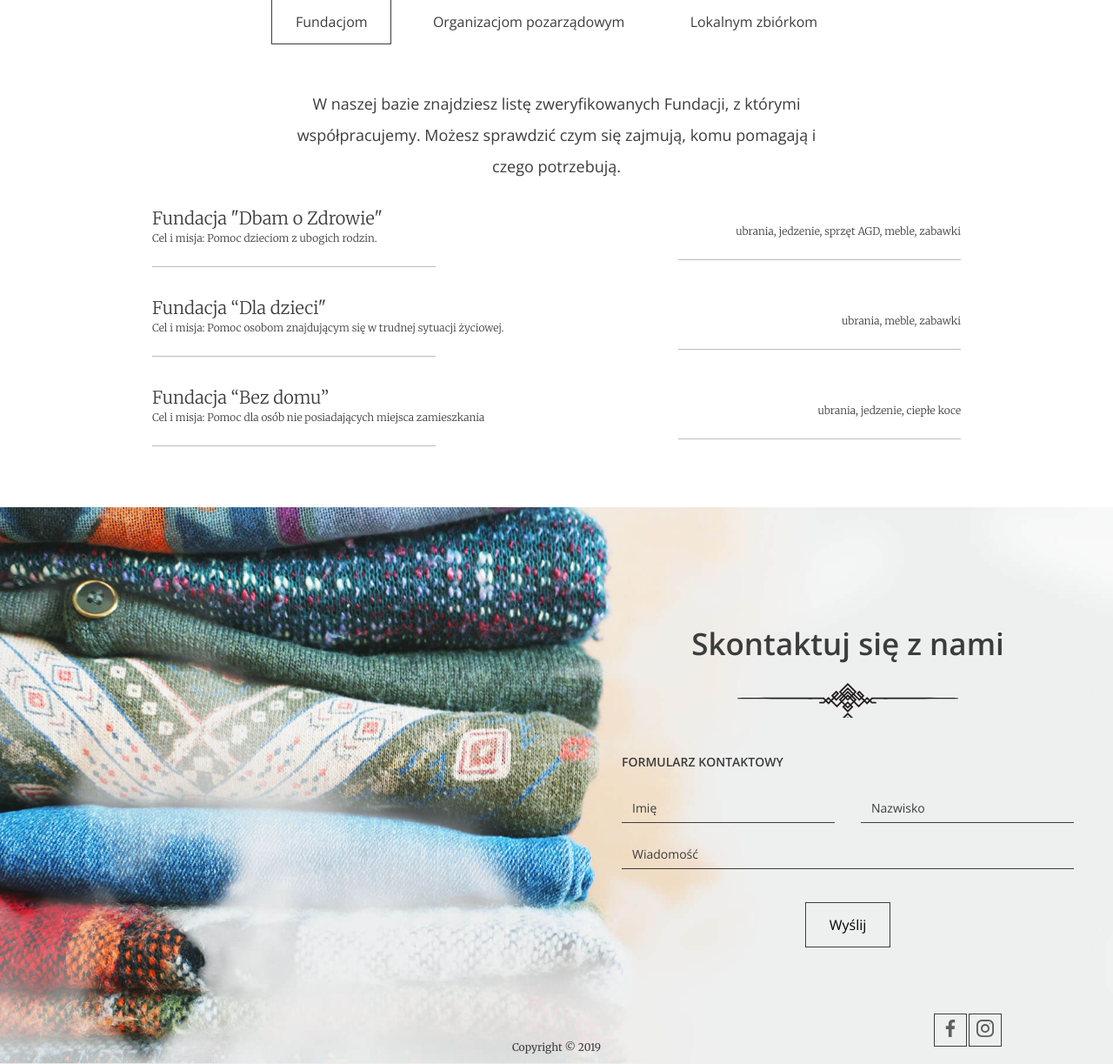
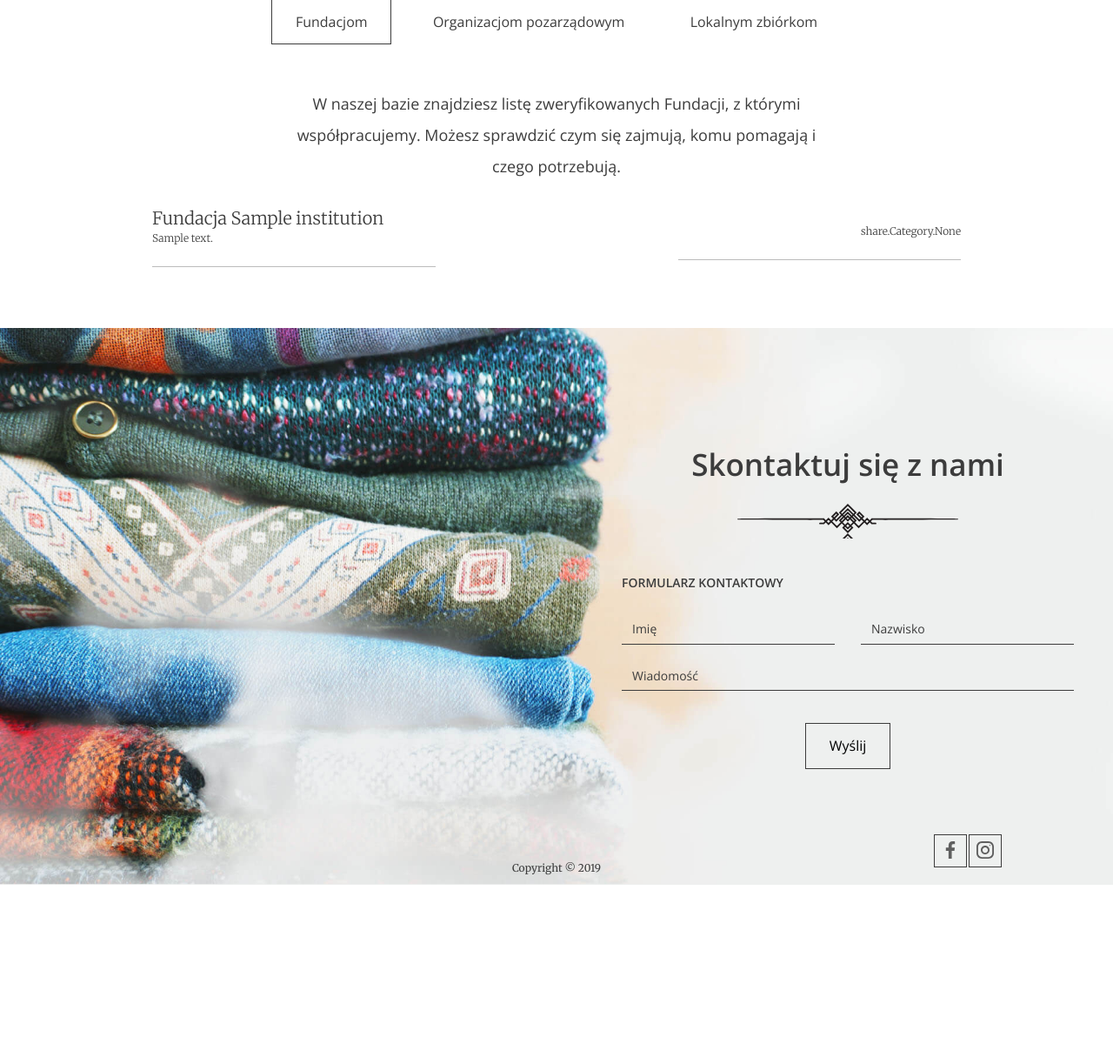
Before and after one commit to MetalFatigue/Charity_donation, a Django app: page / in a window 1280 px wide. Shown: the part 2794-4017 px from the top of the page at 87% size. After the commit the page ends 3811 px from the top, so only its background shows below. Run offline with Django 4.2, Linux system fonts and the light colour scheme; tables that the repository leaves empty hold one stand-in row (values such as "Sample post").

Commit message:
#2 Strona główna-Dynamiczne ładowanie instytucji

```diff
--- a/share/views.py
+++ b/share/views.py
@@ -8,9 +8,18 @@ class LandingPage(View):
     def get(self, request):
         bags = Donation.objects.all().aggregate(Sum('quantity'))
         institutions = Institution.objects.all()
+        foundations = institutions.filter(type=0)
+        non_government_organization = institutions.filter(type=1)
+        community_collection = institutions.filter(type=2)
         donated_institutions = institutions.filter(donation__quantity__gt=0).count()
-        return render(request, "index.html", {"bags": bags, "institutions": institutions,
-                                              "donated_institution": donated_institutions})
+        context = {
+            "bags": bags,
+            "foundations": foundations,
+            "non_government_organization": non_government_organization,
+            "community_collection": community_collection,
+            "donated_institution": donated_institutions
+        }
+        return render(request, "index.html", context)
 
 
 class AddDonation(View):
--- a/templates/index.html
+++ b/templates/index.html
@@ -2,15 +2,6 @@
 {% load static %}
 <!DOCTYPE html>
 <html lang="pl">
-
-{#  <head>#}
-{#    <meta charset="UTF-8" />#}
-{#    <meta name="viewport" content="width=device-width, initial-scale=1.0" />#}
-{#    <meta http-equiv="X-UA-Compatible" content="ie=edge" />#}
-{#    <title>Document</title>#}
-{#    <link rel="stylesheet" href="{% static "css/style.css" %}"/>#}
-{#  </head>#}
-
 <body>
 {% block content %}
     <header class="header--main-page">
@@ -126,32 +88,16 @@
             <p>W naszej bazie znajdziesz listę zweryfikowanych Fundacji, z którymi współpracujemy. Możesz sprawdzić czym się zajmują, komu pomagają i czego potrzebują.</p>
 
             <ul class="help--slides-items">
+                {% for f in foundations %}
                     <li>
                         <div class="col">
-              <div class="title">Fundacja "Dbam o Zdrowie"</div>
-              <div class="subtitle">Cel i misja: Pomoc dzieciom z ubogich rodzin.</div>
+                            <div class="title">Fundacja {{ f.name }}</div>
+                            <div class="subtitle">{{ f.description}}</div>
                         </div>
-
-            <div class="col"><div class="text">ubrania, jedzenie, sprzęt AGD, meble, zabawki</div></div>
+                             <div class="col"><div class="text">{{ f.categories }}</div>
+                        </div>
                     </li>
-
-          <li>
-            <div class="col">
-              <div class="title">Fundacja “Dla dzieci"</div>
-              <div class="subtitle">Cel i misja: Pomoc osobom znajdującym się w trudnej sytuacji życiowej.</div>
-            </div>
-
-            <div class="col"><div class="text">ubrania, meble, zabawki</div></div>
-          </li>
-
-          <li>
-            <div class="col">
-              <div class="title">Fundacja “Bez domu”</div>
-              <div class="subtitle">Cel i misja: Pomoc dla osób nie posiadających miejsca zamieszkania</div>
-            </div>
-
-            <div class="col"><div class="text">ubrania, jedzenie, ciepłe koce</div></div>
-          </li>
+                {% endfor %}
             </ul>
             <!-- Pagination
             <ul class="help--slides-pagination">
@@ -170,43 +115,18 @@
                 quos suscipit corporis!
             </p>
             <ul class="help--slides-items">
+                {% for n in non_government_organization %}
                     <li>
                         <div class="col">
-              <div class="title">Organizacja 1</div>
-              <div class="subtitle">Lorem ipsum dolor sit amet consectetur.</div>
+                            <div class="title">{{ n.name }}</div>
+                            <div class="subtitle">{{ n.description}}</div>
                         </div>
 
-            <div class="col"><div class="text">Lorem ipsum dolor sit amet consectetur adipisicing elit.</div></div>
+                        <div class="col"><div class="text">{{ n.categories }}</div></div>
+
                     </li>
-
-          <li>
-            <div class="col">
-              <div class="title">Organizacja 2</div>
-              <div class="subtitle">Lorem ipsum dolor sit amet consectetur.</div>
-            </div>
-
-            <div class="col"><div class="text">Lorem ipsum dolor sit amet consectetur adipisicing elit.</div></div>
-          </li>
-
-          <li>
-            <div class="col">
-              <div class="title">Organizacja 3</div>
-              <div class="subtitle">Lorem ipsum dolor sit amet consectetur.</div>
-            </div>
-
-            <div class="col"><div class="text">Lorem ipsum dolor sit amet consectetur adipisicing elit.</div></div>
-          </li>
-
-          <li>
-            <div class="col">
-              <div class="title">Organizacja 4</div>
-              <div class="subtitle">Lorem ipsum dolor sit amet consectetur.</div>
-            </div>
-
-            <div class="col"><div class="text">Lorem ipsum dolor sit amet consectetur adipisicing elit.</div></div>
-          </li>
+                {% endfor %}
             </ul>
-
             <!-- Pagination
             <ul class="help--slides-pagination">
             <li><a href="#" class="btn btn--small btn--without-border active" data-page="1">1</a></li>
@@ -222,58 +142,28 @@
         <div class="help--slides" data-id="3">
             <p>Lorem ipsum dolor sit amet, his ocurreret persequeris ea, ad utinam laudem duo. Verterem adipisci partiendo eos ne, ea his reque quaeque recteque, ne quo lobortis intellegam.</p>
             <ul class="help--slides-items">
+                {% for c in community_collection %}
                     <li>
                         <div class="col">
-              <div class="title">Lokalna zbiórka 1</div>
-              <div class="subtitle">Lorem ipsum dolor sit amet consectetur.</div>
+                            <div class="title">{{ c.name }}</div>
+                            <div class="subtitle">{{ c.description}}</div>
                         </div>
 
-            <div class="col"><div class="text">Lorem ipsum dolor sit amet consectetur adipisicing elit.</div></div>
+                        <div class="col"><div class="text">{{ c.categories }}</div></div>
+
                     </li>
-
-          <li>
-            <div class="col">
-              <div class="title">Lokalna zbiórka 2</div>
-              <div class="subtitle">Lorem ipsum dolor sit amet consectetur.</div>
-            </div>
-
-            <div class="col"><div class="text">Lorem ipsum dolor sit amet consectetur adipisicing elit.</div></div>
-          </li>
+                {% endfor %}
             </ul>
-
             <!-- Pagination
             <ul class="help--slides-pagination">
             <li><a href="#" class="btn btn--small btn--without-border active" data-page="1">1</a></li>
             <li><a href="#" class="btn btn--small btn--without-border" data-page="2">2</a></li>
             </ul>
             -->
+
         </div>
     </section>
-
-
-{#    <footer>#}
-{#      <div id="contact" class="contact">#}
-{#        <h2>Skontaktuj się z nami</h2>#}
-{#        <h3>Formularz kontaktowy</h3>#}
-{#        <form class="form--contact">#}
-{#          <div class="form-group form-group--50"><input type="text" name="name" placeholder="Imię" /></div>#}
-{#          <div class="form-group form-group--50"><input type="text" name="surname" placeholder="Nazwisko" /></div>#}
-{##}
-{#          <div class="form-group"><textarea name="message" placeholder="Wiadomość" rows="1"></textarea></div>#}
-{##}
-{#          <button class="btn" type="submit">Wyślij</button>#}
-{#        </form>#}
-{#      </div>#}
-{#      <div class="bottom-line">#}
-{#        <span class="bottom-line--copy">Copyright &copy; 2019</span>#}
-{#        <div class="bottom-line--icons">#}
-{#          <a href="#" class="btn btn--small"><img src="{% static "images/icon-facebook.svg" %}"/></a>#}
-{#          <a href="#" class="btn btn--small"><img src="{% static "images/icon-instagram.svg" %}"/></a>#}
-{#        </div>#}
-{#      </div>#}
-{#    </footer>#}
 {% endblock %}
 <script src="{% static "js/app.js" %}"></script>
 </body>
-
 </html>
```
Also changed, not shown: other parts of templates/index.html (+0 -30 lines). Lines whose indentation alone changed are shown as unchanged.
